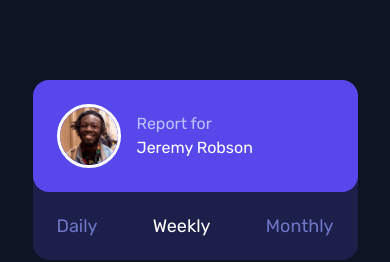
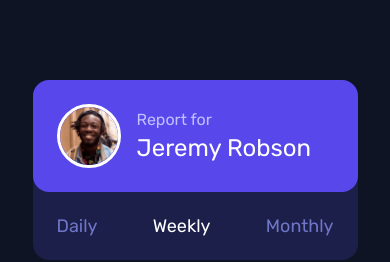
Before and after one commit to JustShuaib/time-tracking-dashboard, a website: page index.html in a window 390 px wide. Shown: the top 262 px of the page. Drawn offline with Linux system fonts and the light colour scheme.

Commit message:
Another shot at the header

```diff
--- a/index.html
+++ b/index.html
@@ -20,7 +20,7 @@
       <!-- Info -->
       <div class="rounded-2xl bg-dark-blue text-pale-blue md:row-span-2">
         <div
-          class="flex w-full items-center rounded-2xl bg-pry-blue p-6 md:items-start md:pb-20 lg:flex-col"
+          class="flex w-full items-center rounded-2xl bg-pry-blue p-6 pr-0 md:items-start md:pb-20 lg:flex-col"
         >
           <img
             src="./images/image-jeremy.png"
@@ -29,9 +29,7 @@
           />
           <header>
             <p>Report for</p>
-            <h1
-              class="text-xl capitalize text-white sm:text-2xl md:mt-2 lg:text-5xl"
-            >
+            <h1 class="text-2xl capitalize text-white md:mt-2 lg:text-5xl">
               Jeremy Robson
             </h1>
           </header>
```
